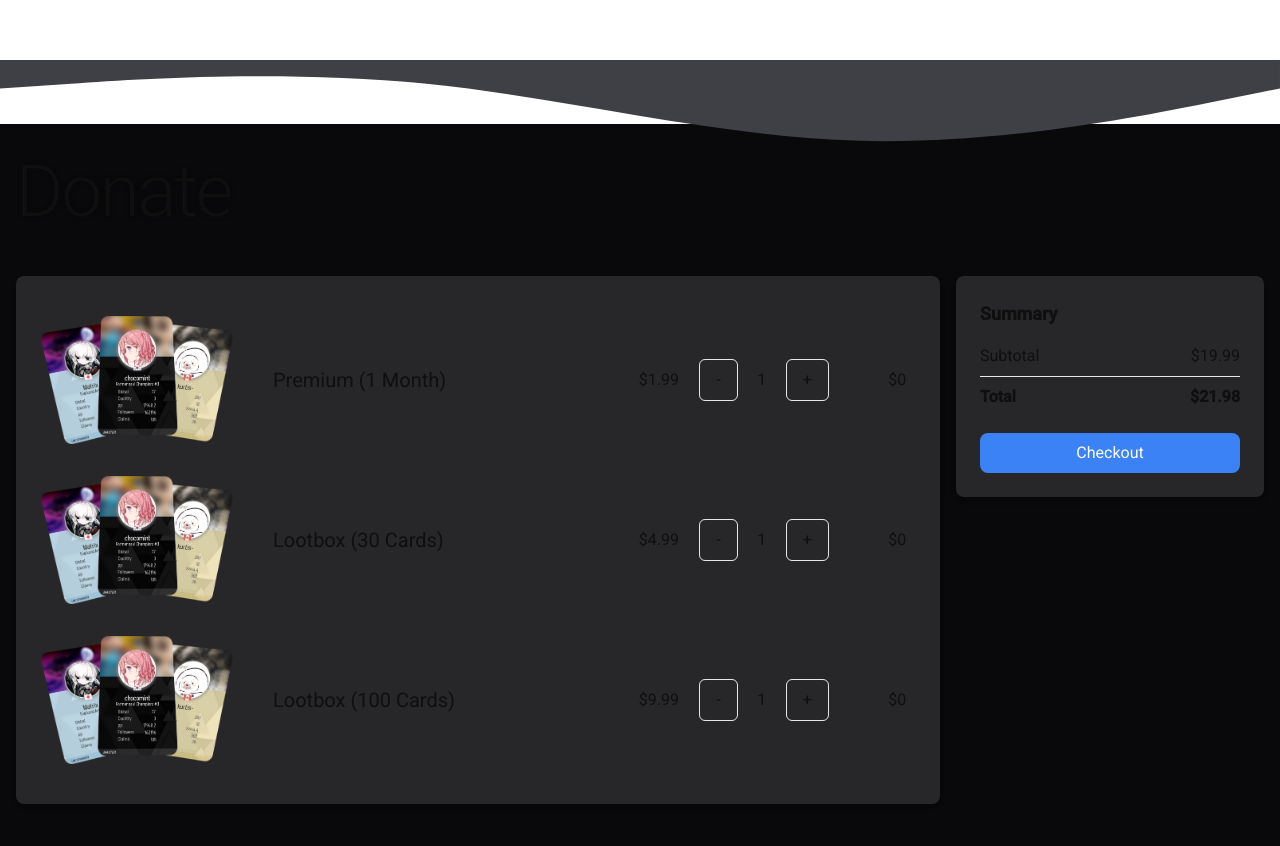
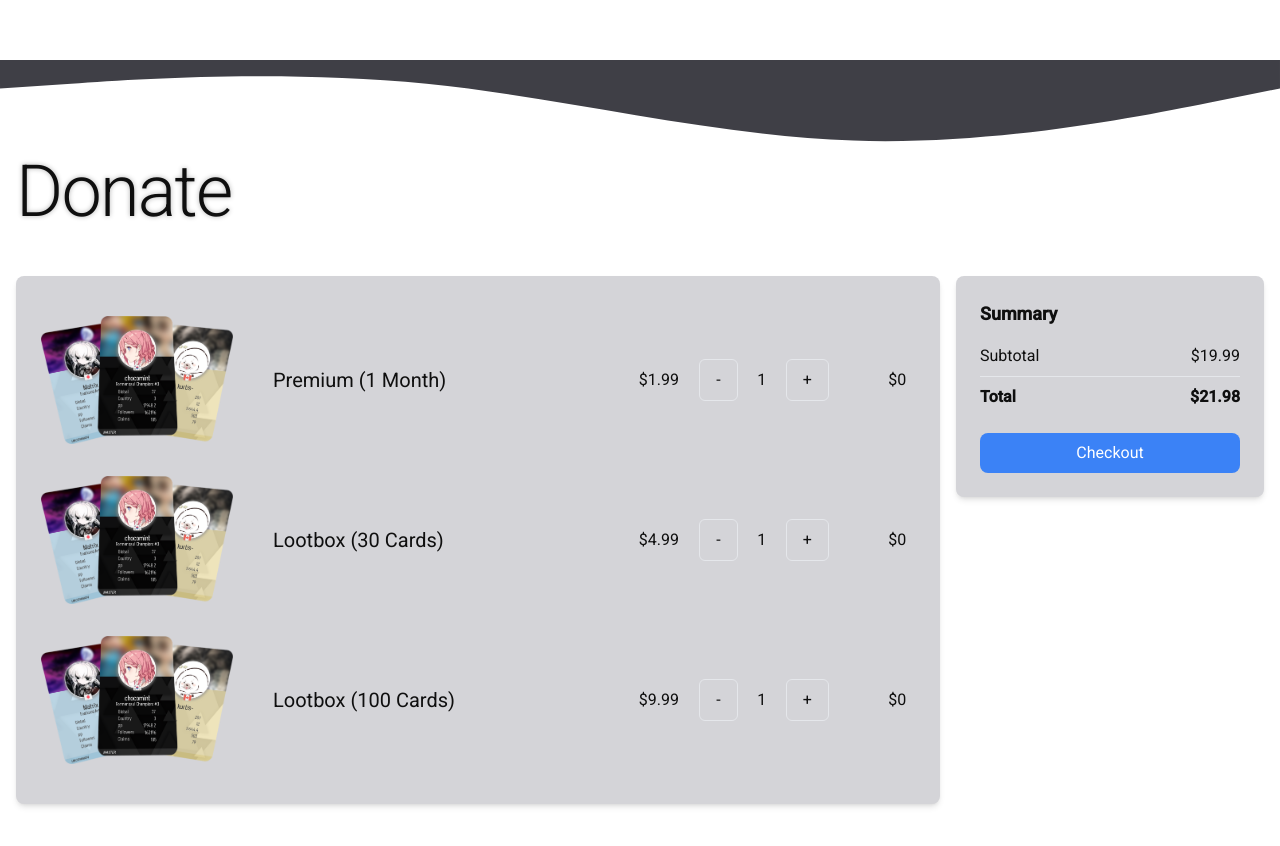
Before and after one commit to mahloola/mahloola-bot-site, a Next.js app: page / in a window 1280 px wide. Shown: the part 1540-2386 px from the top of the page. Built offline with nearby package versions, Linux system fonts and the light colour scheme.

Commit message:
fixed light mode coloring

```diff
--- a/app/page.tsx
+++ b/app/page.tsx
@@ -103,14 +103,14 @@ export default function Home() {
       <svg className="bg-transparent absolute" xmlns="http://www.w3.org/2000/svg" viewBox="0 0 1440 320"><path fill="#3f3f46" fill-opacity="1" d="M0,32L80,26.7C160,21,320,11,480,26.7C640,43,800,85,960,90.7C1120,96,1280,64,1360,48L1440,32L1440,0L1360,0C1280,0,1120,0,960,0C800,0,640,0,480,0C320,0,160,0,80,0L0,0Z"></path></svg>
       {/* Shopping Cart Section */}
       <section className="pt-16 bg-white dark:bg-zinc-950 min-h-screen flex justify-center">
-        <div className="dark: bg-zinc-950 w-full py-8">
+        <div className="bg-white dark:bg-zinc-950 w-full py-8">
           <div className="container mx-auto px-4">
           <h1 className={`max-w-2xl mb-12 text-4xl tracking-tight leading-none md:text-5xl xl:text-6xl dark:text-white ${styles.slogan}`}>
               Donate
             </h1>
             <div className="flex flex-col md:flex-row gap-4 relative">
               <div className="md:w-3/4">
-                <div className="bg-zinc-800 rounded-lg shadow-md p-6 mb-4">
+                <div className="bg-zinc-300 dark:bg-zinc-700 rounded-lg shadow-md p-6 mb-4">
                   <table className="w-full">
                     {/* <thead>
                       <tr>
@@ -213,7 +213,7 @@ export default function Home() {
                 </div>
               </div>
               <div className="md:w-1/4 relative">
-                <div className="bg-zinc-800 rounded-lg shadow-md p-6">
+                <div className="bg-zinc-300 dark:bg-zinc-700 rounded-lg shadow-md p-6">
                   <h2 className="text-lg font-semibold mb-4">Summary</h2>
                   <div className="flex justify-between mb-2">
                     <span>Subtotal</span>
```
